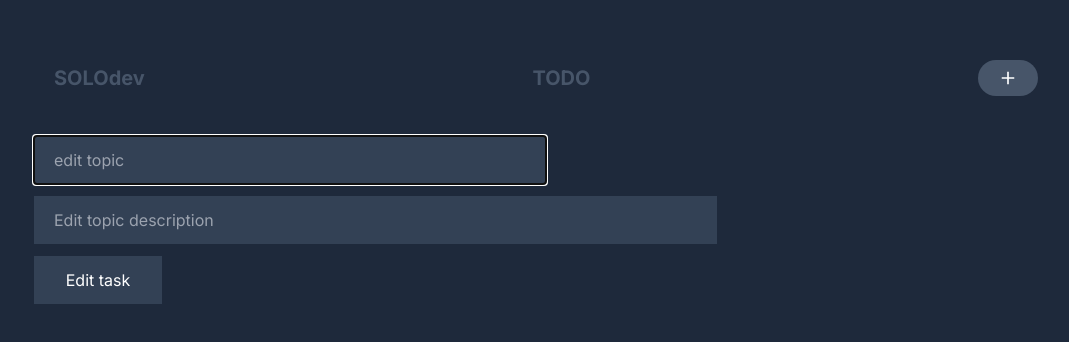
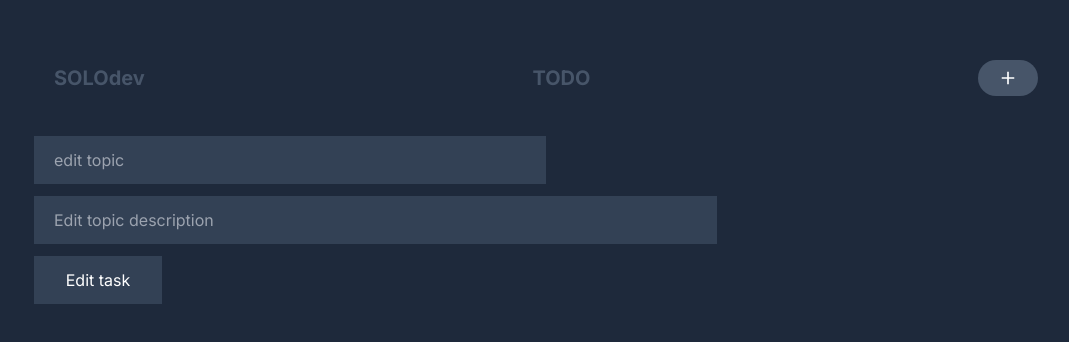
Before and after one commit to solodev786/Todo_app, a Next.js app: page /editTopic/1 in a window 1280 px wide. Shown: the top 342 px of the page, without its empty margins (94-1163 px from the left). Built offline with nearby package versions, Linux system fonts and the light colour scheme; no server answers; the database is empty.

Commit message:
removing bugin editpage

```diff
--- a/src/app/editTopic/[id]/page.jsx
+++ b/src/app/editTopic/[id]/page.jsx
@@ -46,13 +46,11 @@ function Page({ params }) {
 
   useEffect(() => {
     getTopicById();
-    inputRef.current.focus();
-  }, [getTopicById]);
+  }, []);
   return (
     <div className=" min-h-screen">
       <form onSubmit={updateTask} className=" flex flex-col gap-3">
         <input
-          ref={inputRef}
           onChange={(e) => setPrevTopic(e.target.value)}
           value={topic}
           type="text"
```
Also changed, not shown: 1 other file (tests, documents, lock files or other folders).
